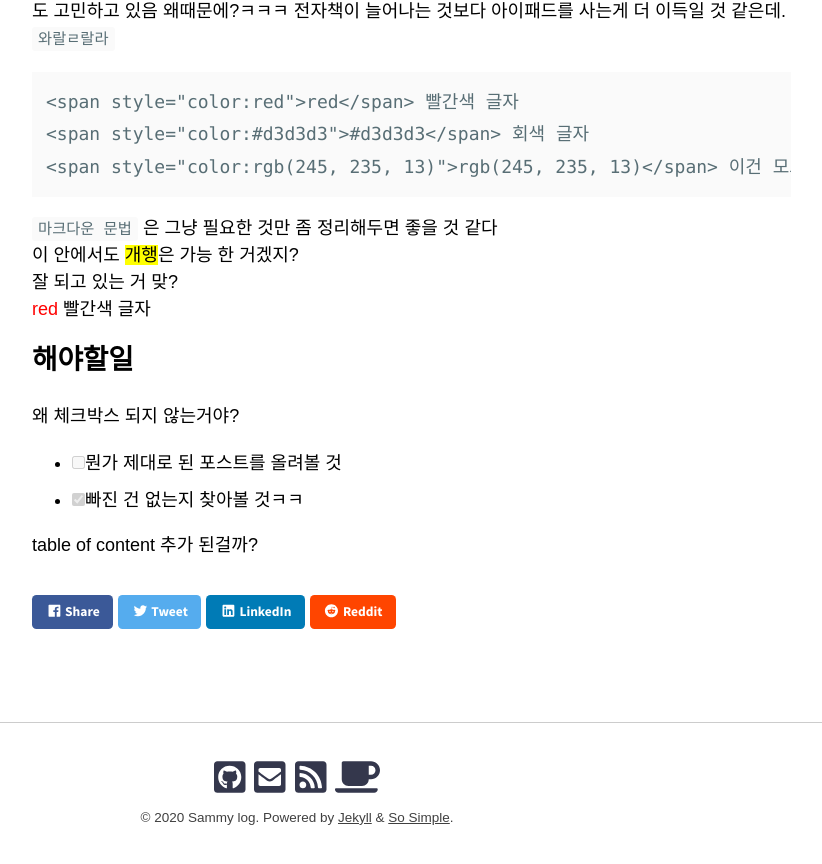
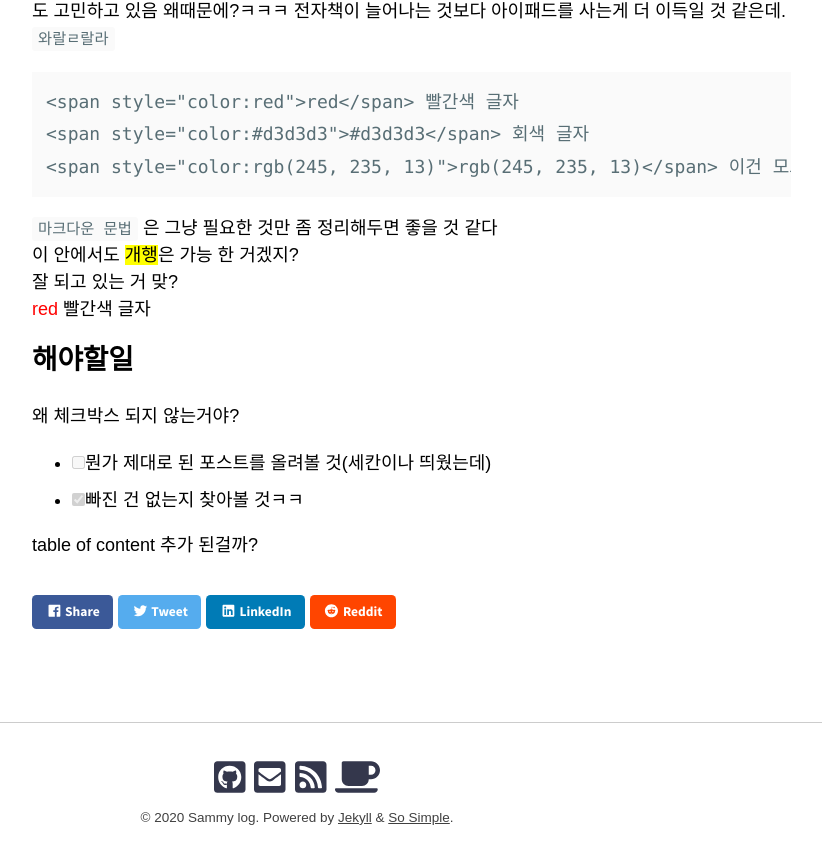
Before and after one commit to ssammykim/ssammykim.github.io, a Jekyll site: the page built from _posts/2020-04-29-test-post.md, in a window 1280 px wide and 900 px high, scrolled down 2002 px. Shown: the top 864 px of the window, without its empty margins (343-1165 px from the left). Built offline with Jekyll 4.4.1, drawn with Linux system fonts in a browser that asks for light colours; nearby versions of some CDN libraries; emoji names are drawn with the system emoji font; some web fonts are replaced; comment, search, counter and statistics services are not loaded.

Commit message:
change checkbox

```diff
--- a/_posts/2020-04-29-test-post.md
+++ b/_posts/2020-04-29-test-post.md
@@ -40,7 +40,7 @@
 
 ## 해야할일
 왜 체크박스 되지 않는거야?
-- [ ]  뭔가 제대로 된 포스트를 올려볼 것
-- [x]  빠진 건 없는지 찾아볼 것ㅋㅋ
+- [ ]   뭔가 제대로 된 포스트를 올려볼 것(세칸이나 띄웠는데)
+- [x]   빠진 건 없는지 찾아볼 것ㅋㅋ
 
 table of content 추가 된걸까?
```
